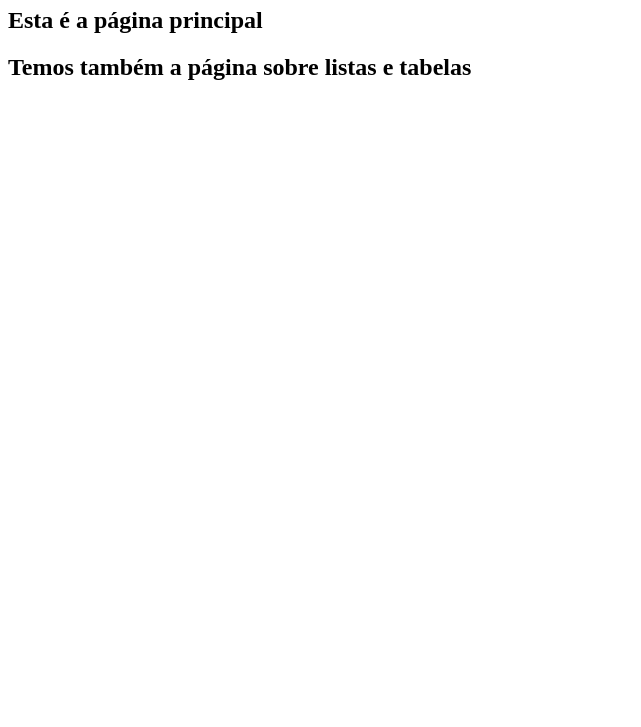
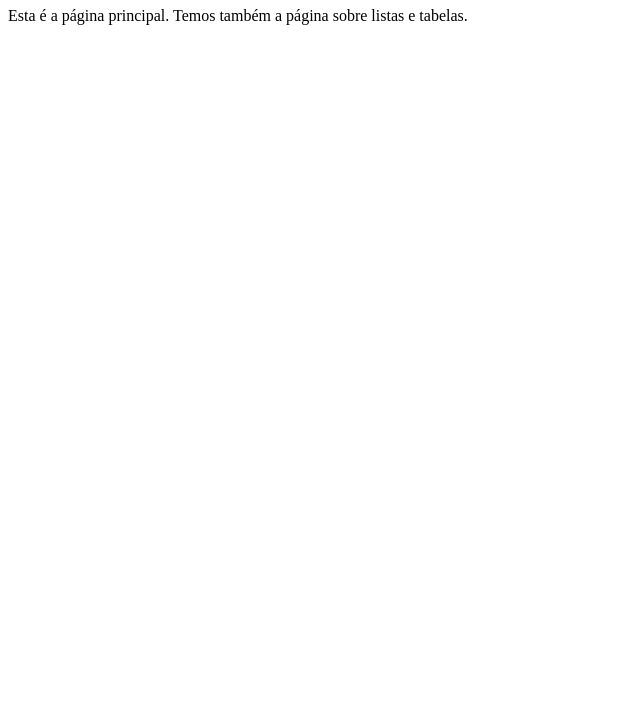
Before and after one commit to ufjf-dcc202/ufjf-dcc202-2023-3-a-atv4-DiegoPereira11, a website: page index.html in a window 1280 px wide. Shown: the part 73-800 px from the top of the page, without its empty margins (0-641 px from the left). Drawn offline with Linux system fonts and the light colour scheme.

Commit message:
muda novamente o parágrafo

```diff
--- a/index.html
+++ b/index.html
@@ -9,8 +9,7 @@
     <main>
         <h1>DCC202 - Atividade 4: Diego Pereira Betti</h1>
         <p>
-            <h2>Esta é a página principal</h2>
-            <h2>Temos também a página sobre listas e tabelas</h2>
+            Esta é a página principal. Temos também a página sobre listas e tabelas.
         </p>
     </main>
 </body>
```
